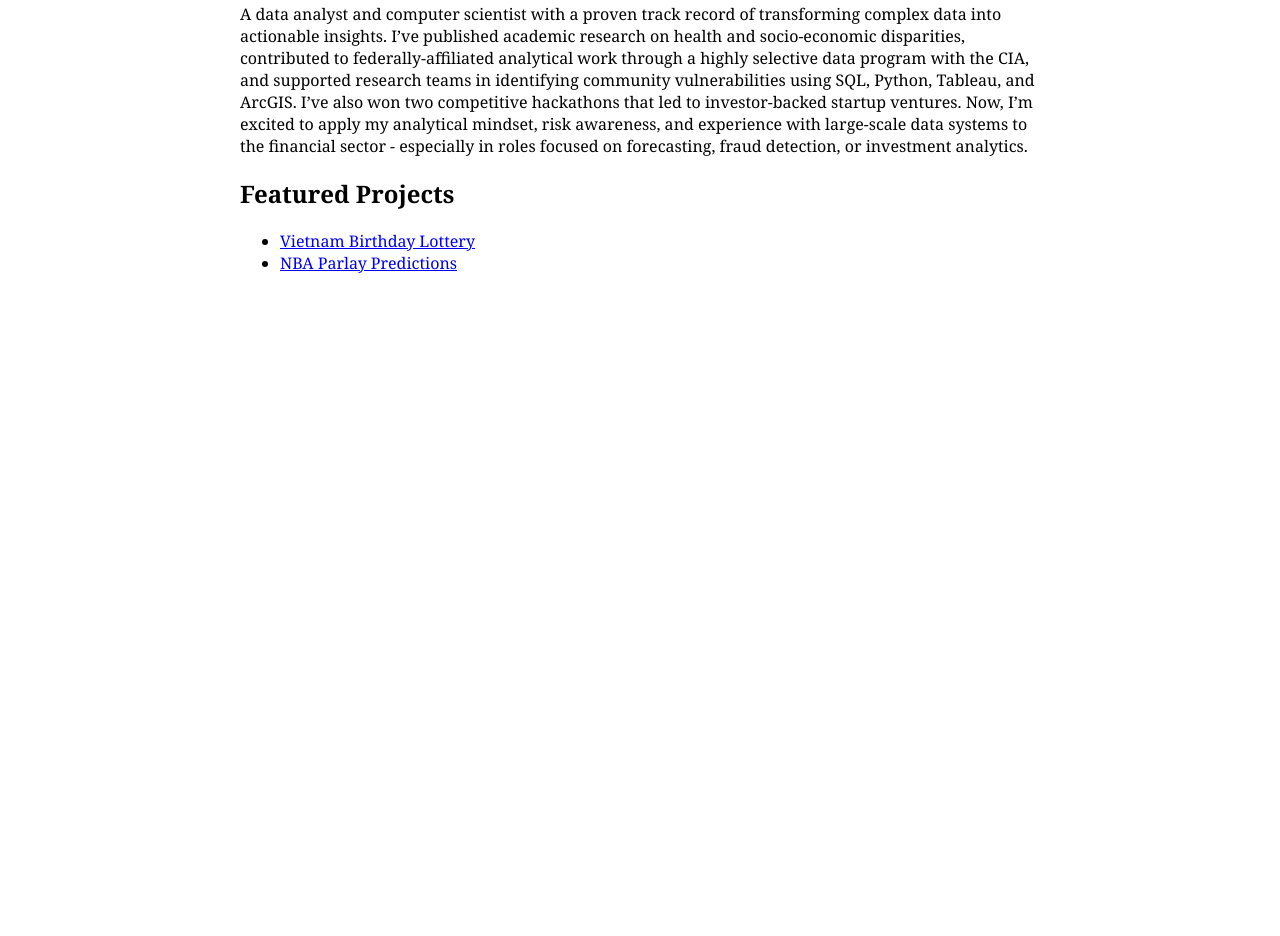
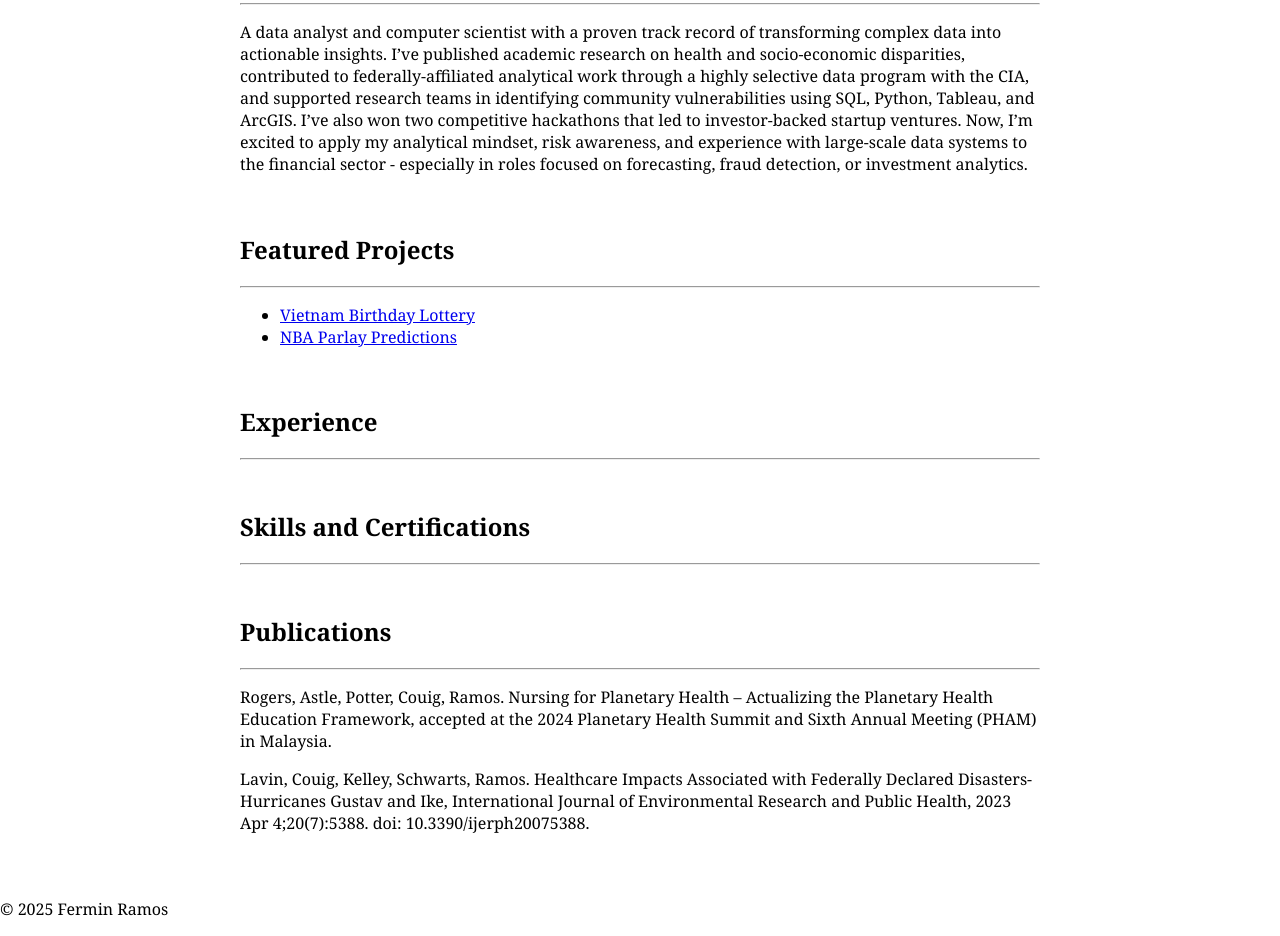
Before and after one commit to FerminRamos/FerminRamos.github.io, a plain HTML site: page index.html in a window 1280 px wide. Shown: the part 242-1178 px from the top of the page. Before the commit the page ends 800 px from the top, so only its background shows below. Drawn offline with Linux system fonts and the light colour scheme.

Commit message:
Added section templates to Home

```diff
--- a/index.html
+++ b/index.html
@@ -21,6 +21,7 @@
         <main>
             <section>
                 <h2>About Me</h2>
+                <hr>
                 <p>A data analyst and computer scientist with a proven
                     track record of transforming complex data into
                     actionable insights. I’ve published academic
@@ -36,16 +37,54 @@
                     systems to the financial sector - especially in
                     roles focused on forecasting, fraud detection, or
                     investment analytics.</p>
+                <br>
             </section>
 
             <section>
                 <h2>Featured Projects</h2>
+                <hr>
                 <ul>
                     <li><a href="vietnambday.html">Vietnam Birthday Lottery</a></li>
                     <li><a href="nba.html">NBA Parlay Predictions</a></li>
                 </ul>
+                <br>
+            </section>
+
+            <section>
+                <h2>Experience</h2>
+                <hr>
+                <br>
+            </section>
+
+            <section>
+                <h2>Skills and Certifications</h2>
+                <hr>
+                <br>
+            </section>
+
+
+            <section>
+                <h2>Publications</h2>
+                <hr>
+                <p>Rogers, Astle, Potter, Couig, Ramos. Nursing for
+                    Planetary Health – Actualizing the Planetary
+                    Health Education Framework, accepted at the 2024
+                    Planetary Health Summit and Sixth Annual
+                    Meeting (PHAM) in Malaysia.</p>
+
+                <p>Lavin, Couig, Kelley, Schwarts, Ramos. Healthcare
+                    Impacts Associated with Federally Declared
+                    Disasters-Hurricanes Gustav and Ike, International
+                    Journal of Environmental Research and Public
+                    Health, 2023 Apr 4;20(7):5388.
+                    doi: 10.3390/ijerph20075388.</p>
             </section>
         </main>
+
+        <footer>
+            <p>&copy; 2025 Fermin Ramos</p>
+        </footer>
+
     </body>
 
     <script></script>
```
